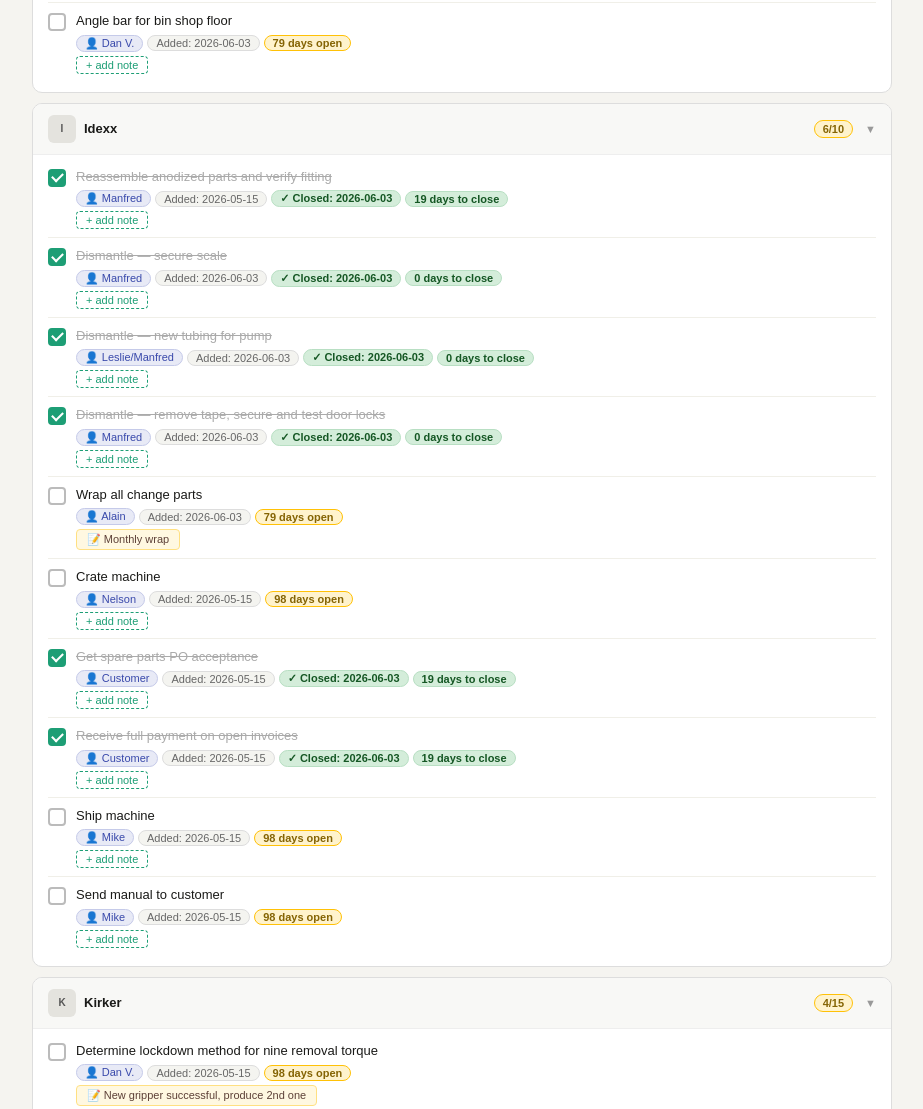
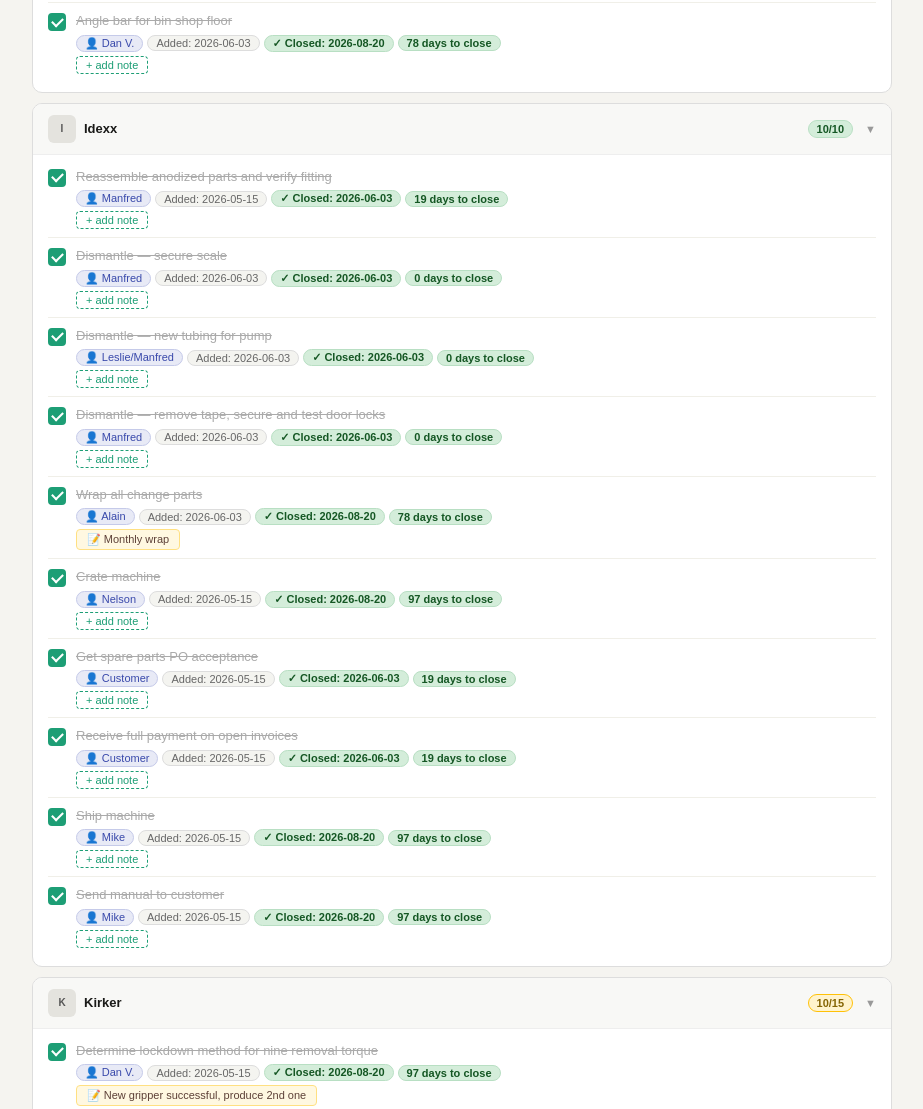
Before and after one commit to mikerossimtl/project-tracker, a plain HTML site: page index.html in a window 1280 px wide. Shown: the part 813-1922 px from the top of the page, without its empty margins (178-1101 px from the left). Drawn offline with Linux system fonts and the light colour scheme.

Commit message:
Add files via upload

```diff
--- a/index.html
+++ b/index.html
@@ -120,32 +120,32 @@ var data = [
   {"t":"Receive missing dumper manual from Dan V.","who":"Dan V.","done":false,"da":"2026-05-15","dc":"","notes":""},
   {"t":"Send all manuals to customer","who":"Mike","done":true,"da":"2026-05-15","dc":"2026-06-03","notes":""},
   {"t":"Prepare combined delivery: Eagle Eye, lexan sheets for top cover, parts under labeler, stickers for labeler, floor bumper behind bin","who":"Mike","done":true,"da":"2026-05-15","dc":"2026-06-03","notes":"Due Thursday June 4"},
-  {"t":"Send technician to assemble and install parts","who":"Service","done":false,"da":"2026-05-21","dc":"","notes":""},
+  {"t":"Send technician to assemble and install parts","who":"Service","done":true,"da":"2026-05-21","dc":"2026-08-20","notes":""},
   {"t":"Ski frame ready (goes under the printers)","who":"","done":true,"da":"2026-05-27","dc":"2026-06-03","notes":""},
   {"t":"Dumper frame assembly top cover: assembled for test at Capmatic, then disassembled for shipment, reassembled on site by technician","who":"","done":true,"da":"2026-05-27","dc":"2026-06-03","notes":""},
   {"t":"Delivery: include Eagle Eye with ski frame and dumper cover","who":"Mike","done":true,"da":"2026-05-27","dc":"2026-06-03","notes":""},
   {"t":"Add printed manuals to delivery — box to attention of Sebastien","who":"Sebastien","done":true,"da":"2026-05-27","dc":"2026-06-03","notes":""},
-  {"t":"Angle bar for bin shop floor","who":"Dan V.","done":false,"da":"2026-06-03","dc":"","notes":""}]},
+  {"t":"Angle bar for bin shop floor","who":"Dan V.","done":true,"da":"2026-06-03","dc":"2026-08-20","notes":""}]},
 {"name":"Idexx","items":[
   {"t":"Reassemble anodized parts and verify fitting","who":"Manfred","done":true,"da":"2026-05-15","dc":"2026-06-03","notes":""},
   {"t":"Dismantle — secure scale","who":"Manfred","done":true,"da":"2026-06-03","dc":"2026-06-03","notes":""},
   {"t":"Dismantle — new tubing for pump","who":"Leslie/Manfred","done":true,"da":"2026-06-03","dc":"2026-06-03","notes":""},
   {"t":"Dismantle — remove tape, secure and test door locks","who":"Manfred","done":true,"da":"2026-06-03","dc":"2026-06-03","notes":""},
-  {"t":"Wrap all change parts","who":"Alain","done":false,"da":"2026-06-03","dc":"","notes":"Monthly wrap"},
-  {"t":"Crate machine","who":"Nelson","done":false,"da":"2026-05-15","dc":"","notes":""},
+  {"t":"Wrap all change parts","who":"Alain","done":true,"da":"2026-06-03","dc":"2026-08-20","notes":"Monthly wrap"},
+  {"t":"Crate machine","who":"Nelson","done":true,"da":"2026-05-15","dc":"2026-08-20","notes":""},
   {"t":"Get spare parts PO acceptance","who":"Customer","done":true,"da":"2026-05-15","dc":"2026-06-03","notes":""},
   {"t":"Receive full payment on open invoices","who":"Customer","done":true,"da":"2026-05-15","dc":"2026-06-03","notes":""},
-  {"t":"Ship machine","who":"Mike","done":false,"da":"2026-05-15","dc":"","notes":""},
-  {"t":"Send manual to customer","who":"Mike","done":false,"da":"2026-05-15","dc":"","notes":""}]},
+  {"t":"Ship machine","who":"Mike","done":true,"da":"2026-05-15","dc":"2026-08-20","notes":""},
+  {"t":"Send manual to customer","who":"Mike","done":true,"da":"2026-05-15","dc":"2026-08-20","notes":""}]},
 {"name":"Kirker","items":[
-  {"t":"Determine lockdown method for nine removal torque","who":"Dan V.","done":false,"da":"2026-05-15","dc":"","notes":"New gripper successful, produce 2nd one"},
+  {"t":"Determine lockdown method for nine removal torque","who":"Dan V.","done":true,"da":"2026-05-15","dc":"2026-08-20","notes":"New gripper successful, produce 2nd one"},
   {"t":"Advise customer on method and timeline","who":"Mike","done":true,"da":"2026-05-15","dc":"2026-05-21","notes":""},
-  {"t":"New timeline gripper to be fabricated 5 days","who":"Dan V.","done":false,"da":"2026-05-21","dc":"","notes":""},
-  {"t":"New timeline: test gripper and call FAT — 11th/12th June","who":"Dan V.","done":false,"da":"2026-06-03","dc":"","notes":"FAT 11th 12th June"},
-  {"t":"28ft conveyor and curved conveyor assembly","who":"Leslie","done":false,"da":"2026-06-03","dc":"","notes":""},
+  {"t":"New timeline gripper to be fabricated 5 days","who":"Dan V.","done":true,"da":"2026-05-21","dc":"2026-08-20","notes":""},
+  {"t":"New timeline: test gripper and call FAT — 11th/12th June","who":"Dan V.","done":true,"da":"2026-06-03","dc":"2026-08-20","notes":"FAT 11th 12th June"},
+  {"t":"28ft conveyor and curved conveyor assembly","who":"Leslie","done":true,"da":"2026-06-03","dc":"2026-08-20","notes":""},
   {"t":"Bowl for Chromecaps","who":"Mike","done":false,"da":"2026-06-03","dc":"","notes":""},
-  {"t":"Advise if new chuck needs to be made for Chromecaps","who":"Dan V.","done":false,"da":"2026-06-03","dc":"","notes":""},
-  {"t":"Provide cross-sectional view of chuck","who":"Dan V./Mike","done":false,"da":"2026-06-03","dc":"","notes":"OPI want to put stencil on cap — need to know location chuck will not touch"},
+  {"t":"Advise if new chuck needs to be made for Chromecaps","who":"Dan V.","done":true,"da":"2026-06-03","dc":"2026-08-20","notes":""},
+  {"t":"Provide cross-sectional view of chuck","who":"Dan V./Mike","done":true,"da":"2026-06-03","dc":"2026-08-20","notes":"OPI want to put stencil on cap — need to know location chuck will not touch"},
   {"t":"Dismantle machine","who":"Leslie","done":false,"da":"2026-05-15","dc":"","notes":""},
   {"t":"Crate machine","who":"Nelson","done":false,"da":"2026-05-15","dc":"","notes":""},
   {"t":"Ship machine","who":"Mike","done":false,"da":"2026-05-15","dc":"","notes":""},
@@ -154,17 +154,17 @@ var data = [
   {"t":"Silencer cover to adjust","who":"","done":true,"da":"2026-05-26","dc":"2026-06-03","notes":""},
   {"t":"Labeller electrical","who":"","done":true,"da":"2026-05-26","dc":"2026-06-03","notes":""}]},
 {"name":"SC Johnson","items":[
-  {"t":"Await customer payment — shipping fee still open","who":"Customer","done":false,"da":"2026-05-15","dc":"","notes":""},
-  {"t":"Ship machine","who":"Robert D.","done":false,"da":"2026-06-03","dc":"","notes":""},
-  {"t":"Send manual to customer","who":"Doc team","done":false,"da":"2026-05-15","dc":"","notes":""}]},
+  {"t":"Await customer payment — shipping fee still open","who":"Customer","done":true,"da":"2026-05-15","dc":"2026-08-20","notes":""},
+  {"t":"Ship machine","who":"Robert D.","done":true,"da":"2026-06-03","dc":"2026-08-20","notes":""},
+  {"t":"Send manual to customer","who":"Doc team","done":true,"da":"2026-05-15","dc":"2026-08-20","notes":""}]},
 {"name":"KABS","items":[
-  {"t":"Commissioning ongoing (started May 13)","who":"Manfred","done":false,"da":"2026-05-13","dc":"","notes":""},
-  {"t":"Bambinostar complete — schedule technician visit, two cabs, assign to Simon","who":"Simon","done":false,"da":"2026-05-15","dc":"","notes":""},
+  {"t":"Commissioning ongoing (started May 13)","who":"Manfred","done":true,"da":"2026-05-13","dc":"2026-08-20","notes":""},
+  {"t":"Bambinostar complete — schedule technician visit, two cabs, assign to Simon","who":"Simon","done":true,"da":"2026-05-15","dc":"2026-08-20","notes":""},
   {"t":"Two cabs, no pedestal feeders required. Progress closed.","who":"","done":true,"da":"2026-05-15","dc":"2026-05-21","notes":""},
-  {"t":"Bambinostar — Simon service to Jus Dose","who":"Simon","done":false,"da":"2026-05-26","dc":"","notes":""},
-  {"t":"Roboflex and Bandstar 2 weeks electric","who":"André","done":false,"da":"2026-06-03","dc":"","notes":""},
+  {"t":"Bambinostar — Simon service to Jus Dose","who":"Simon","done":true,"da":"2026-05-26","dc":"2026-08-20","notes":""},
+  {"t":"Roboflex and Bandstar 2 weeks electric","who":"André","done":true,"da":"2026-06-03","dc":"2026-08-20","notes":""},
   {"t":"All change parts still open","who":"Angelo","done":false,"da":"2026-06-03","dc":"","notes":""},
-  {"t":"Jean-Simon left with the video jet","who":"Jean-Simon","done":false,"da":"2026-05-26","dc":"","notes":""}]},
+  {"t":"Jean-Simon left with the video jet","who":"Jean-Simon","done":true,"da":"2026-05-26","dc":"2026-08-20","notes":""}]},
 {"name":"Yanbal","items":[
   {"t":"Receive new round bottle sample from customer (replacing square)","who":"Customer","done":false,"da":"2026-05-15","dc":"","notes":""},
   {"t":"Frames on the floor","who":"","done":true,"da":"2026-05-15","dc":"2026-05-21","notes":""},
@@ -177,7 +177,7 @@ var data = [
 {"name":"Clutch / Carpe","items":[
   {"t":"First Sortstar: complete and ready","who":"","done":true,"da":"2026-05-15","dc":"2026-05-15","notes":""},
   {"t":"Second Sortstar: mechanically verified — schedule technician run","who":"","done":true,"da":"2026-05-15","dc":"2026-06-03","notes":""},
-  {"t":"Schedule FAT (possibly video)","who":"","done":false,"da":"2026-05-15","dc":"","notes":""},
+  {"t":"Schedule FAT (possibly video)","who":"","done":true,"da":"2026-05-15","dc":"2026-08-20","notes":""},
   {"t":"Order crates","who":"","done":true,"da":"2026-05-15","dc":"2026-06-03","notes":""},
   {"t":"Change A3577 to A3103 and update serial number","who":"Antonio/Rachel","done":true,"da":"2026-05-19","dc":"2026-05-20","notes":""},
   {"t":"First machine: remove all wiring to match second machine","who":"","done":true,"da":"2026-05-21","dc":"2026-06-03","notes":""},
@@ -188,26 +188,25 @@ var data = [
   {"t":"Sortstar 2 testing complete","who":"","done":true,"da":"2026-05-26","dc":"2026-05-26","notes":""},
   {"t":"Doc complete","who":"","done":true,"da":"2026-05-26","dc":"2026-05-26","notes":""},
   {"t":"Dress it up","who":"","done":true,"da":"2026-05-26","dc":"2026-06-03","notes":""},
-  {"t":"Call customer to confirm: FAT in person, video, or none","who":"Customer","done":false,"da":"2026-05-26","dc":"","notes":""}]},
+  {"t":"Call customer to confirm: FAT in person, video, or none","who":"Customer","done":true,"da":"2026-05-26","dc":"2026-08-20","notes":""}]},
 {"name":"MG America / Ardena","items":[
-  {"t":"Fast Track target: June","who":"Customer/Mike","done":false,"da":"2026-05-15","dc":"","notes":""},
-  {"t":"Modify mini fighter plus already in clean room","who":"Paul","done":false,"da":"2026-05-15","dc":"","notes":""},
-  {"t":"Await customer clarification on conveyor length & drawing accuracy","who":"Customer","done":false,"da":"2026-05-15","dc":"","notes":""},
-  {"t":"Schedule pre-kickoff or kickoff (without samples)","who":"Customer/Mike","done":false,"da":"2026-05-15","dc":"","notes":""},
+  {"t":"Fast Track target: June","who":"Customer/Mike","done":false,"da":"2026-05-15","dc":"","notes":"Moved to 20 October"},
+  {"t":"Modify mini fighter plus already in clean room","who":"Paul","done":false,"da":"2026-05-15","dc":"","notes":"Build new Mini Fighter"},
+  {"t":"Await customer clarification on conveyor length & drawing accuracy","who":"Customer","done":true,"da":"2026-05-15","dc":"2026-08-20","notes":""},
+  {"t":"Schedule pre-kickoff or kickoff (without samples)","who":"Customer/Mike","done":true,"da":"2026-05-15","dc":"2026-08-20","notes":""},
   {"t":"GOA: complete","who":"","done":true,"da":"2026-05-15","dc":"2026-05-15","notes":""},
-  {"t":"Buy the Jolly from Italy — confirmed by Loris","who":"Loris","done":false,"da":"2026-05-26","dc":"","notes":""},
-  {"t":"Send KC new layout — Jolly BOM without chuck and bottle clamp","who":"KC","done":false,"da":"2026-05-26","dc":"","notes":""},
-  {"t":"Take the Mini Fighter Plus from the clean room","who":"Mike","done":false,"da":"2026-06-03","dc":"","notes":""}]},
+  {"t":"Buy the Jolly from Italy — confirmed by Loris","who":"Loris","done":true,"da":"2026-05-26","dc":"2026-08-20","notes":"To be made in Montreal"},
+  {"t":"Send KC new layout — Jolly BOM without chuck and bottle clamp","who":"KC","done":true,"da":"2026-05-26","dc":"2026-08-20","notes":""}]},
 {"name":"Xeolas","items":[
   {"t":"Pre-FAT executed on both machines — paperwork signed","who":"","done":true,"da":"2026-05-15","dc":"2026-05-15","notes":""},
   {"t":"FAT ready on CF2P filler","who":"","done":true,"da":"2026-05-15","dc":"2026-05-15","notes":""},
   {"t":"FAT pending — change parts on Mini Joly","who":"","done":true,"da":"2026-05-15","dc":"2026-06-03","notes":""},
   {"t":"Await customer decision: FAT in Montreal or video","who":"Customer","done":true,"da":"2026-05-15","dc":"2026-06-03","notes":""},
   {"t":"Turntable wired up (electrical)","who":"","done":true,"da":"2026-05-21","dc":"2026-05-21","notes":""},
-  {"t":"Ready and waiting for customer to decide: FAT in person or video","who":"Customer","done":false,"da":"2026-05-26","dc":"","notes":""},
+  {"t":"Ready and waiting for customer to decide: FAT in person or video","who":"Customer","done":true,"da":"2026-05-26","dc":"2026-08-20","notes":""},
   {"t":"Call Declan re: documentation","who":"Mike/Declan","done":false,"da":"2026-08-20","dc":"","notes":""}]},
 {"name":"Trade Shows","items":[
-  {"t":"ADLM — California · July 26, 2026","who":"","done":false,"da":"2026-05-29","dc":"","notes":"California"},
+  {"t":"ADLM — California · July 26, 2026","who":"","done":true,"da":"2026-05-29","dc":"2026-08-20","notes":"California"},
   {"t":"PMMA — Birmingham · August 22, 2026","who":"Declan","done":false,"da":"2026-05-29","dc":"","notes":"Birmingham, UK"},
   {"t":"PMMI — Chicago · October 15–22, 2026","who":"","done":false,"da":"2026-05-29","dc":"","notes":"Chicago"},
   {"t":"Supply Side West — California · October 28–30, 2026","who":"","done":false,"da":"2026-05-29","dc":"","notes":"California"},
@@ -215,11 +214,11 @@ var data = [
   {"t":"ADM — Montréal · November 11, 2026","who":"","done":false,"da":"2026-05-29","dc":"","notes":"Montréal"},
   {"t":"Prepare trade-show list + skid dimensions, height & weights for MG America and Capmatic; brief Ashwin","who":"Mike/Ashwin","done":false,"da":"2026-08-20","dc":"","notes":""}]},
 {"name":"Shibuya","items":[
-  {"t":"Machine never arrived from dock","who":"Loris","done":false,"da":"2026-05-26","dc":"","notes":"Still not arrived"},
-  {"t":"No docs received — not electrical either","who":"Loris","done":false,"da":"2026-05-26","dc":"","notes":"No electric, no docs"},
-  {"t":"Screenshots not received","who":"Customer/Loris","done":false,"da":"2026-05-26","dc":"","notes":""},
-  {"t":"Electrical and pneumatic drawings not received","who":"Customer/Loris","done":false,"da":"2026-05-26","dc":"","notes":""},
-  {"t":"Machine manual not received","who":"Customer/Loris","done":false,"da":"2026-05-26","dc":"","notes":""}]},
+  {"t":"Machine never arrived from dock","who":"Loris","done":true,"da":"2026-05-26","dc":"2026-08-20","notes":"Still not arrived"},
+  {"t":"No docs received — not electrical either","who":"Loris","done":true,"da":"2026-05-26","dc":"2026-08-20","notes":"No electric, no docs"},
+  {"t":"Screenshots not received","who":"Customer/Loris","done":true,"da":"2026-05-26","dc":"2026-08-20","notes":""},
+  {"t":"Electrical and pneumatic drawings not received","who":"Customer/Loris","done":true,"da":"2026-05-26","dc":"2026-08-20","notes":""},
+  {"t":"Machine manual not received","who":"Customer/Loris","done":true,"da":"2026-05-26","dc":"2026-08-20","notes":""}]},
 {"name":"Roche","items":[
   {"t":"Recheck system — advancing too slowly","who":"","done":true,"da":"2026-05-21","dc":"2026-06-03","notes":""},
   {"t":"Push to accelerate parts production","who":"Dan/Angelo","done":true,"da":"2026-05-21","dc":"2026-06-03","notes":""},
@@ -245,7 +244,7 @@ var data = [
 {"name":"Asemaq","items":[
   {"t":"Set up for demo","who":"","done":true,"da":"2026-05-26","dc":"2026-06-03","notes":""},
   {"t":"Sensor installed, B1 B2 done","who":"","done":true,"da":"2026-05-26","dc":"2026-06-03","notes":""},
-  {"t":"Check if B4 are in the crates — B4 is NOT in the crate","who":"Customer/Mike","done":false,"da":"2026-06-03","dc":"","notes":"B4 not in crate"},
+  {"t":"Check if B4 are in the crates — B4 is NOT in the crate","who":"Customer/Mike","done":true,"da":"2026-06-03","dc":"2026-08-20","notes":"FAT performed without B4; feeder bowl does not match"},
   {"t":"Turntable change parts to be upgraded","who":"Engineering/Leslie","done":false,"da":"2026-06-03","dc":"","notes":""},
   {"t":"Follow up COR3 with Siegfried — advise we're starting this monthly procedure; awaiting his response to move forward","who":"Mike/Siegfried","done":false,"da":"2026-08-20","dc":"","notes":""}]},
 {"name":"Sarstedt","items":[
@@ -269,7 +268,7 @@ var data = [
 {"name":"Labomar","items":[
   {"t":"A3504 same as A3523 — Fillab after Labomar cleanup","who":"","done":false,"da":"2026-05-26","dc":"","notes":""},
   {"t":"Make Fillab after Labomar is cleaned up","who":"","done":false,"da":"2026-05-26","dc":"","notes":""}]},
-{"name":"Tucson Pharma","items":[
+{"name":"SunPharma","items":[
   {"t":"Follow up on received bottles and caps","who":"Mike/Customer","done":false,"da":"2026-08-20","dc":"","notes":""},
   {"t":"Advise customer to look into extending the letter of credit — at their cost","who":"Mike/Customer","done":false,"da":"2026-08-20","dc":"","notes":""}]},
 {"name":"Rust-Oleum","items":[
@@ -281,7 +280,7 @@ var data = [
   {"t":"Ensure all pictures taken are filed in customer folders and posted on Teams","who":"Mike","done":false,"da":"2026-08-20","dc":"","notes":""}]}
 ];
 
-var STORE = "pf_v8";
+var STORE = "pf_v9";
 
 function todayStr() {
   var d = new Date();
```
